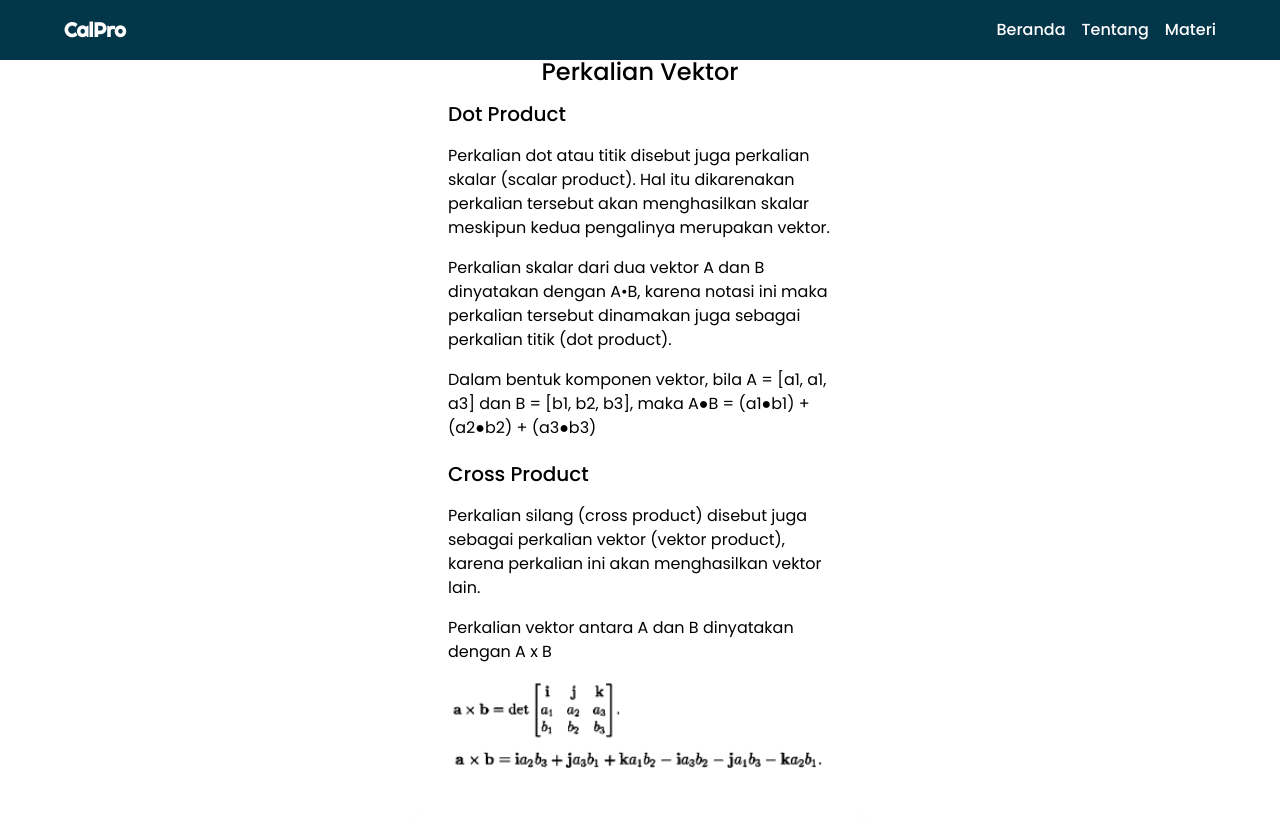
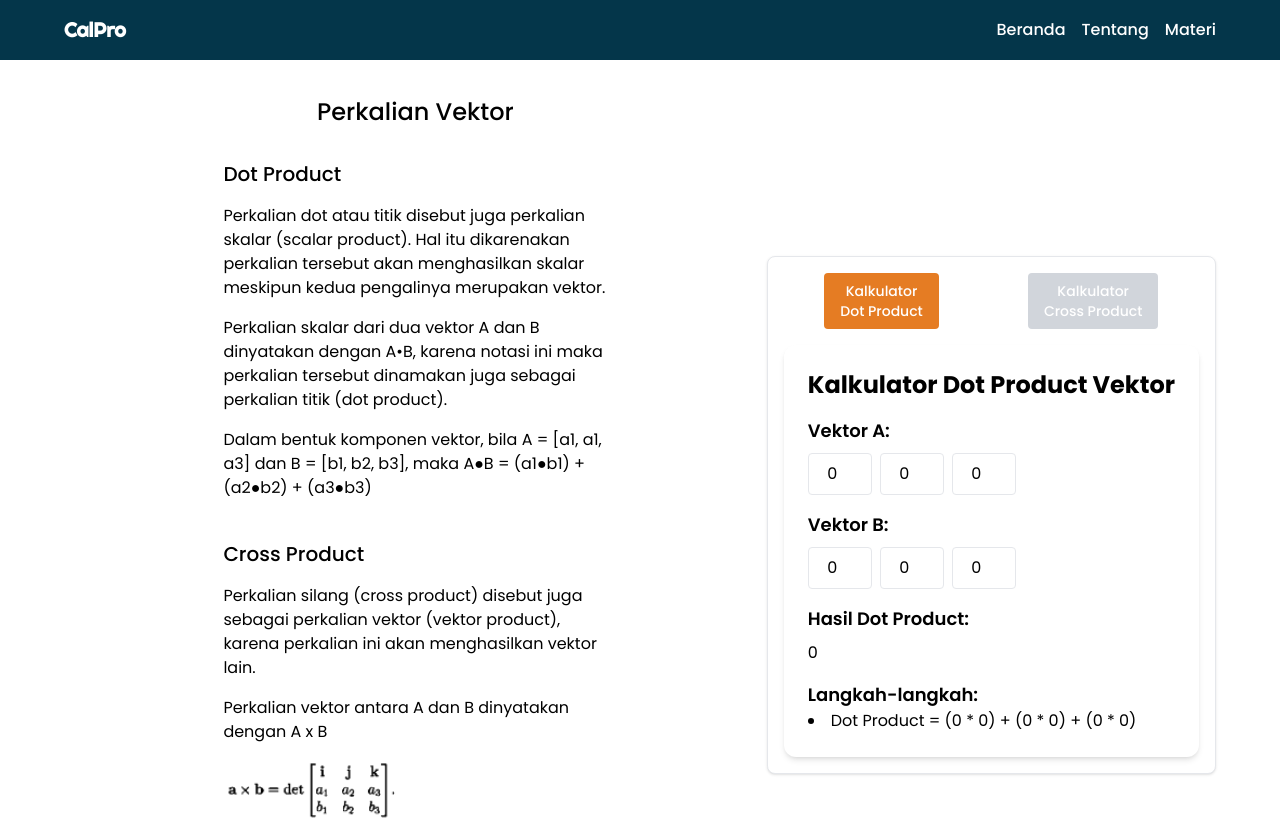
Before and after one commit to padiil/CalPro, a Vue app: page /vektor in a window 1280 px wide. Shown: the top 820 px of the page. Built offline with nearby package versions, Linux system fonts and the light colour scheme.

Commit message:
fix-materi

```diff
--- /dev/null
+++ b/src/components/CardKalkulatorDet.vue
@@ -0,0 +1,54 @@
+<template>
+  <div class="bg-white border border-gray-200 rounded-lg shadow p-4 mx-2 sm:mx-20 md:mx-32 lg:mx-0">
+    <!-- Tab Menu -->
+    <div class="flex mb-4 justify-around">
+      <button
+        @click="activeTab = 'determinan2'"
+        :class="{
+          'bg-secondary': activeTab === 'determinan2',
+          'bg-gray-300': activeTab !== 'determinan2'
+        }"
+        class="text-white text-sm font-medium py-2 px-4 mr-2 rounded"
+      >
+        Kalkulator<br />Matriks Ordo 2x2
+      </button>
+      <button
+        @click="activeTab = 'determinan3'"
+        :class="{
+          'bg-secondary': activeTab === 'determinan3',
+          'bg-gray-300': activeTab !== 'determinan3'
+        }"
+        class="text-white text-sm font-medium py-2 px-4 rounded"
+      >
+        Kalkulator<br />Matriks Ordo 3x3
+      </button>
+    </div>
+
+    <!-- Content -->
+    <div v-if="activeTab === 'determinan2'">
+      <KalkulatorDeterminan2Section />
+    </div>
+    <div v-if="activeTab === 'determinan3'">
+      <KalkulatorDeterminan3Section />
+    </div>
+  </div>
+</template>
+
+<script>
+import KalkulatorDeterminan2Section from './kalkulator/KalkulatorDeterminan2Section.vue'
+import KalkulatorDeterminan3Section from './kalkulator/KalkulatorDeterminan3Section.vue'
+
+export default {
+  components: {
+    KalkulatorDeterminan2Section,
+    KalkulatorDeterminan3Section
+  },
+  data() {
+    return {
+      activeTab: 'determinan2' // Default active tab
+    }
+  }
+}
+</script>
+
+<style></style>
--- /dev/null
+++ b/src/components/CardKalkulatorVektor.vue
@@ -0,0 +1,54 @@
+<template>
+  <div class="bg-white border border-gray-200 rounded-lg shadow p-4 mx-2 sm:mx-20 md:mx-32 lg:mx-0">
+    <!-- Tab Menu -->
+    <div class="flex mb-4 justify-around">
+      <button
+        @click="activeTab = 'dot-product'"
+        :class="{
+          'bg-secondary': activeTab === 'dot-product',
+          'bg-gray-300': activeTab !== 'dot-product'
+        }"
+        class="text-white text-sm font-medium py-2 px-4 mr-2 rounded"
+      >
+        Kalkulator<br />Dot Product
+      </button>
+      <button
+        @click="activeTab = 'cross-product'"
+        :class="{
+          'bg-secondary': activeTab === 'cross-product',
+          'bg-gray-300': activeTab !== 'cross-product'
+        }"
+        class="text-white text-sm font-medium py-2 px-4 rounded"
+      >
+        Kalkulator<br />Cross Product
+      </button>
+    </div>
+
+    <!-- Content -->
+    <div v-if="activeTab === 'dot-product'">
+      <KalkulatorVektorDotSection />
+    </div>
+    <div v-if="activeTab === 'cross-product'">
+      <KalkulatorVektorCrossSection />
+    </div>
+  </div>
+</template>
+
+<script>
+import KalkulatorVektorCrossSection from './kalkulator/KalkulatorVektorCrossSection.vue';
+import KalkulatorVektorDotSection from './kalkulator/KalkulatorVektorDotSection.vue';
+
+export default {
+  components: {
+    KalkulatorVektorDotSection,
+    KalkulatorVektorCrossSection
+  },
+  data() {
+    return {
+      activeTab: 'dot-product' // Default active tab
+    }
+  }
+}
+</script>
+
+<style></style>
--- a/src/components/materi/MateriDeret.vue
+++ b/src/components/materi/MateriDeret.vue
@@ -87,9 +87,9 @@
         </div>
         <div class="text-base">
           <p>Keterangan :</p>
+          <p>U<sub>n</sub> = Suku ke-n</p>
           <p>r = Rasio</p>
           <p>a = Suku pertama</p>
-          <p>U<sub>n</sub> = Suku ke-n</p>
         </div>
       </div>
     </div>
--- a/src/components/materi/MateriDeterminan.vue
+++ b/src/components/materi/MateriDeterminan.vue
@@ -31,7 +31,7 @@
           />
         </div>
       </div>
-      <div class="mt-5">
+      <div class="mt-10">
         <h2 class="text-xl font-medium text-black mb-3">Matriks Ordo 3 x 3</h2>
         <p>
           Matriks ordo 3x3 adalah sebuah array persegi dengan tiga baris dan tiga kolom. Seperti
--- a/src/components/materi/MateriVektor.vue
+++ b/src/components/materi/MateriVektor.vue
@@ -2,7 +2,7 @@
   <!-- Materi Vektor -->
   <div class="materi-vektor mx-auto mb-10 max-w-sm">
     <div class="text-2xl font-medium text-black text-center mb-3">Perkalian Vektor</div>
-    <div class="mb-5 space-y-4">
+    <div class="mb-10 mt-5 space-y-4">
       <h2 class="text-xl font-medium text-black">Dot Product</h2>
       <p>
         Perkalian dot atau titik disebut juga perkalian skalar (scalar product). Hal itu dikarenakan
@@ -28,7 +28,7 @@
         <img
           src="/src/assets/foto_rumus/cross-product.png"
           alt="cross-product"
-          style="width: 600px"
+          style="width: 800px"
         />
       </div>
     </div>
--- a/src/views/DeterminanView.vue
+++ b/src/views/DeterminanView.vue
@@ -1,13 +1,13 @@
 <template lang="">
-  <div>
-    <MateriDeterminan />
-    <KalkulatorDeterminan2Section />
-    <kalkulatorDeterminan3Section />
+  <div class="lg:flex lg:justify-between lg:mx-16 my-24">
+    <MateriDeterminan class="lg:flex lg:flex-col lg:w-[50%] mx-2" />
+    <CardKalkulatorDet
+      class="lg:flex lg:flex-col lg:h-[100%] lg:mt-40 lg:sticky lg:top-16 2xl:mr-80"
+    />
   </div>
 </template>
 <script setup>
 import MateriDeterminan from '@/components/materi/MateriDeterminan.vue'
-import KalkulatorDeterminan2Section from '@/components/kalkulator/KalkulatorDeterminan2Section.vue'
-import KalkulatorDeterminan3Section from '@/components/kalkulator/KalkulatorDeterminan3Section.vue'
+import CardKalkulatorDet from '@/components/CardKalkulatorDet.vue'
 </script>
 <style lang=""></style>
--- a/src/views/VektorView.vue
+++ b/src/views/VektorView.vue
@@ -1,13 +1,11 @@
 <template lang="">
-  <div>
-    <MateriVektor />
-    <KalkulatorVektorDotSection />
-    <KalkulatorVektorCrossSection />
+  <div class="lg:flex lg:justify-between lg:mx-16 my-24">
+    <MateriVektor class="lg:flex lg:flex-col lg:w-[50%] mx-2"/>
+    <CardKalkulatorVektor class="lg:flex lg:flex-col lg:h-[100%] lg:mt-40 lg:sticky lg:top-16 2xl:mr-80"/>
   </div>
 </template>
 <script setup>
 import MateriVektor from '@/components/materi/MateriVektor.vue'
-import KalkulatorVektorDotSection from '@/components/kalkulator/KalkulatorVektorDotSection.vue'
-import KalkulatorVektorCrossSection from '@/components/kalkulator/KalkulatorVektorCrossSection.vue'
+import CardKalkulatorVektor from '@/components/CardKalkulatorVektor.vue'
 </script>
 <style lang=""></style>
```
